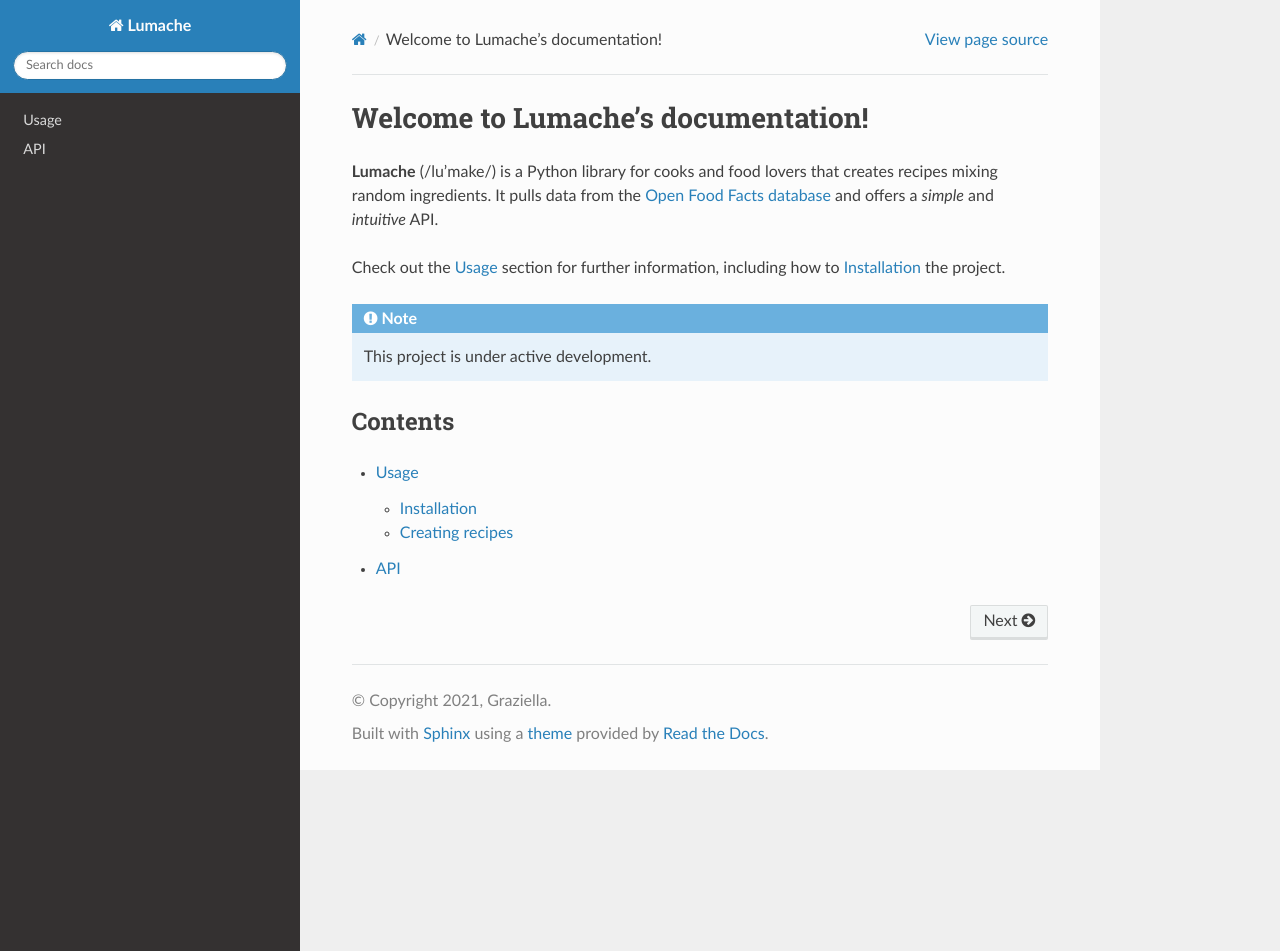
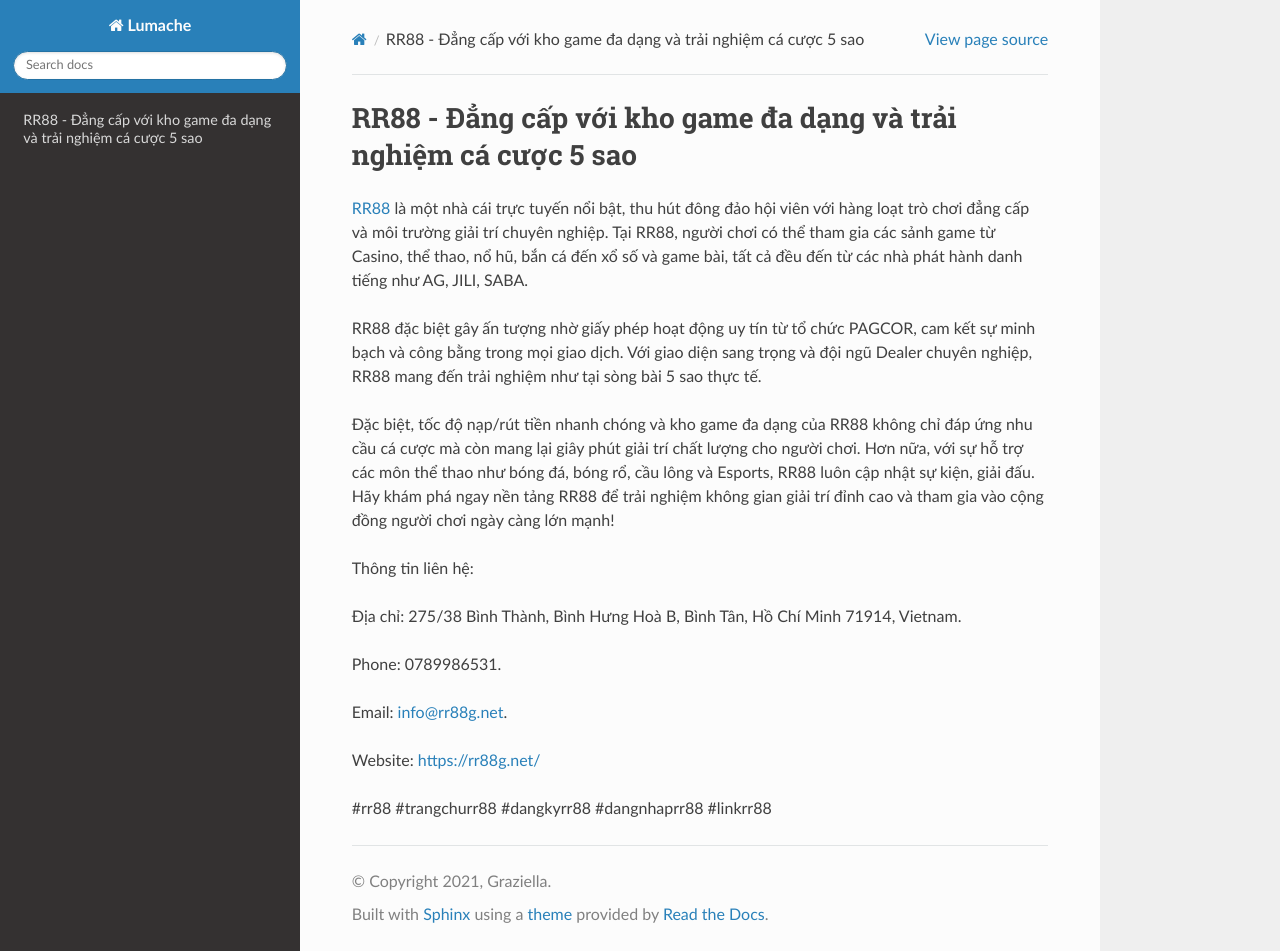
Before and after one commit to p8ebermouc/rr88gnet, a Sphinx documentation site: the page built from docs/source/index.rst, in a window 1280 px wide and 951 px high. Built offline with Sphinx 7.4.7 and the Read the Docs theme 3.1.0, drawn with Linux system fonts in a browser that asks for light colours.

Commit message:
Update index.rst

```diff
--- a/docs/source/index.rst
+++ b/docs/source/index.rst
@@ -1,22 +1,20 @@
-Welcome to Lumache's documentation!
+RR88 - Đẳng cấp với kho game đa dạng và trải nghiệm cá cược 5 sao
 ===================================
 
-**Lumache** (/lu'make/) is a Python library for cooks and food lovers
-that creates recipes mixing random ingredients.
-It pulls data from the `Open Food Facts database <https://world.openfoodfacts.org/>`_
-and offers a *simple* and *intuitive* API.
+`RR88 <https://rr88g.net/>`_ là một nhà cái trực tuyến nổi bật, thu hút đông đảo hội viên với hàng loạt trò chơi đẳng cấp và môi trường giải trí chuyên nghiệp. Tại RR88, người chơi có thể tham gia các sảnh game từ Casino, thể thao, nổ hũ, bắn cá đến xổ số và game bài, tất cả đều đến từ các nhà phát hành danh tiếng như AG, JILI, SABA.
 
-Check out the :doc:`usage` section for further information, including
-how to :ref:`installation` the project.
+RR88 đặc biệt gây ấn tượng nhờ giấy phép hoạt động uy tín từ tổ chức PAGCOR, cam kết sự minh bạch và công bằng trong mọi giao dịch. Với giao diện sang trọng và đội ngũ Dealer chuyên nghiệp, RR88 mang đến trải nghiệm như tại sòng bài 5 sao thực tế.
 
-.. note::
+Đặc biệt, tốc độ nạp/rút tiền nhanh chóng và kho game đa dạng của RR88 không chỉ đáp ứng nhu cầu cá cược mà còn mang lại giây phút giải trí chất lượng cho người chơi. Hơn nữa, với sự hỗ trợ các môn thể thao như bóng đá, bóng rổ, cầu lông và Esports, RR88 luôn cập nhật sự kiện, giải đấu. Hãy khám phá ngay nền tảng RR88 để trải nghiệm không gian giải trí đỉnh cao và tham gia vào cộng đồng người chơi ngày càng lớn mạnh!
 
-   This project is under active development.
+Thông tin liên hệ:
 
-Contents
---------
+Địa chỉ: 275/38 Bình Thành, Bình Hưng Hoà B, Bình Tân, Hồ Chí Minh 71914, Vietnam.
 
-.. toctree::
+Phone: 0789986531.
 
-   usage
-   api
+Email: info@rr88g.net.
+
+Website: https://rr88g.net/
+
+#rr88 #trangchurr88 #dangkyrr88 #dangnhaprr88 #linkrr88
```
